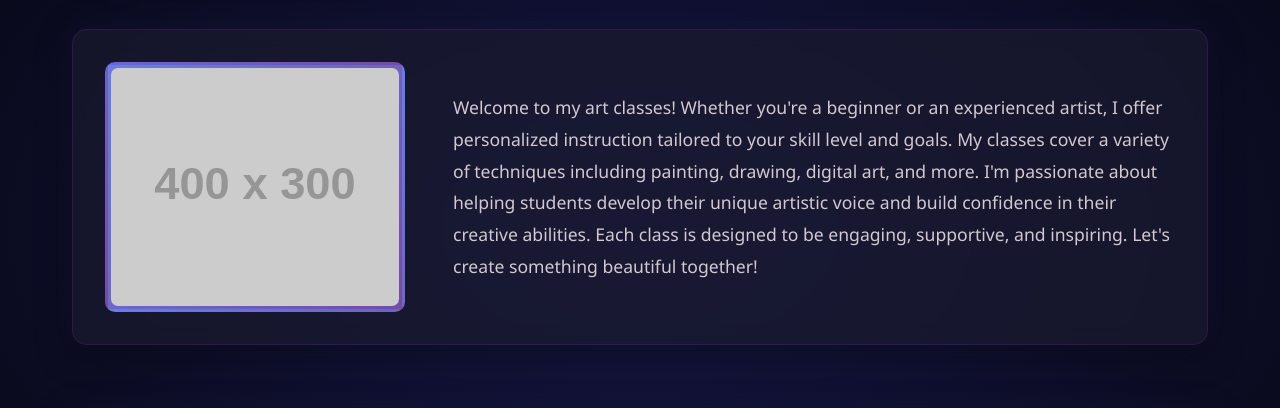
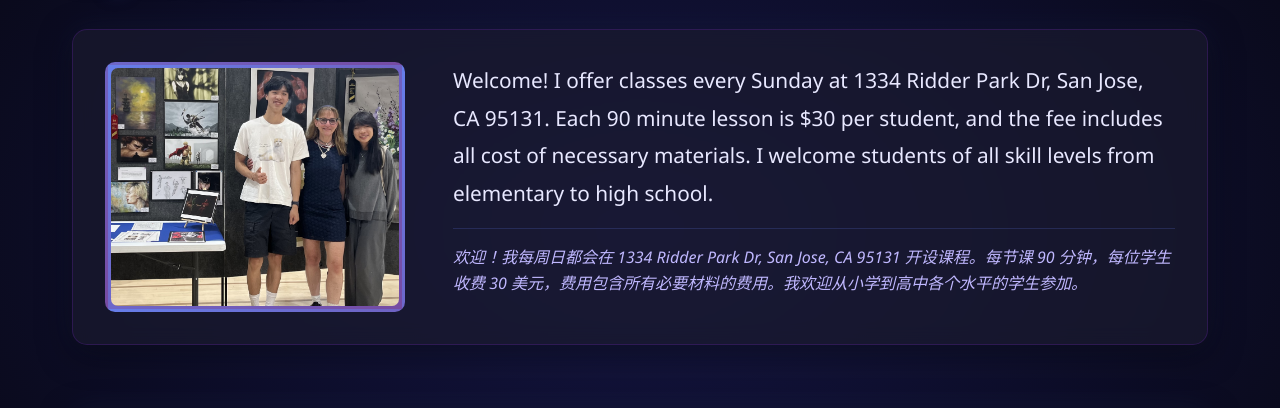
Before and after one commit to williamjyep/williamjyep.art, a plain HTML site: page classes.html in a window 1280 px wide. Shown: the part 171-579 px from the top of the page. Drawn offline with nearby package versions, Linux system fonts and the light colour scheme; placeholder pictures from the web are drawn by us.

Commit message:
Classes Page Media

```diff
--- a/classes.html
+++ b/classes.html
@@ -26,10 +26,11 @@
         <div class="class-info-section">
             <div class="class-info-content">
                 <div class="class-info-image">
-                    <img src="https://via.placeholder.com/400x300" alt="Art Class">
+                    <img src="Media/IMG_7512.jpg" alt="Art Class">
                 </div>
                 <div class="class-info-text">
-                    <p>Welcome to my art classes! Whether you're a beginner or an experienced artist, I offer personalized instruction tailored to your skill level and goals. My classes cover a variety of techniques including painting, drawing, digital art, and more. I'm passionate about helping students develop their unique artistic voice and build confidence in their creative abilities. Each class is designed to be engaging, supportive, and inspiring. Let's create something beautiful together!</p>
+                    <p>Welcome! I offer classes every Sunday at 1334 Ridder Park Dr, San Jose, CA 95131. Each 90 minute lesson is $30 per student, and the fee includes all cost of necessary materials. I welcome students of all skill levels from elementary to high school.</p>
+                    <p class="chinese-text">欢迎！我每周日都会在 1334 Ridder Park Dr, San Jose, CA 95131 开设课程。每节课 90 分钟，每位学生收费 30 美元，费用包含所有必要材料的费用。我欢迎从小学到高中各个水平的学生参加。</p>
                 </div>
             </div>
         </div>
--- a/styles.css
+++ b/styles.css
@@ -696,9 +696,20 @@ body {
 }
 
 .class-info-text p {
-    font-size: 1.1rem;
-    color: #d3c9cf;
+    font-size: 1.3rem;
+    color: #e8e8ff;
     line-height: 1.8;
+    margin-bottom: 1rem;
+}
+
+.class-info-text .chinese-text {
+    font-size: 1rem;
+    color: #c0b8ff;
+    line-height: 1.6;
+    margin-top: 1rem;
+    padding-top: 1rem;
+    border-top: 1px solid rgba(102, 126, 234, 0.2);
+    font-style: italic;
 }
 
 /* Form Section */
```
Also changed, not shown: index.html (+2 -2 lines), Media/IMG_7512.jpg (added).
